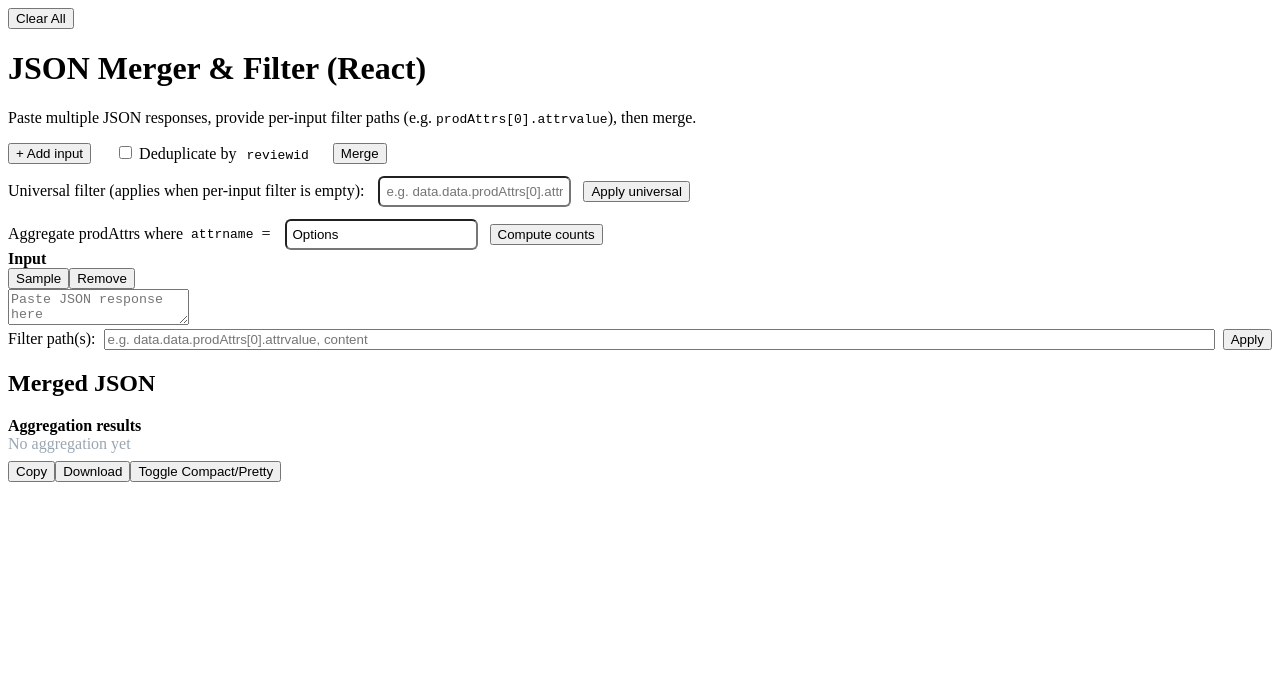
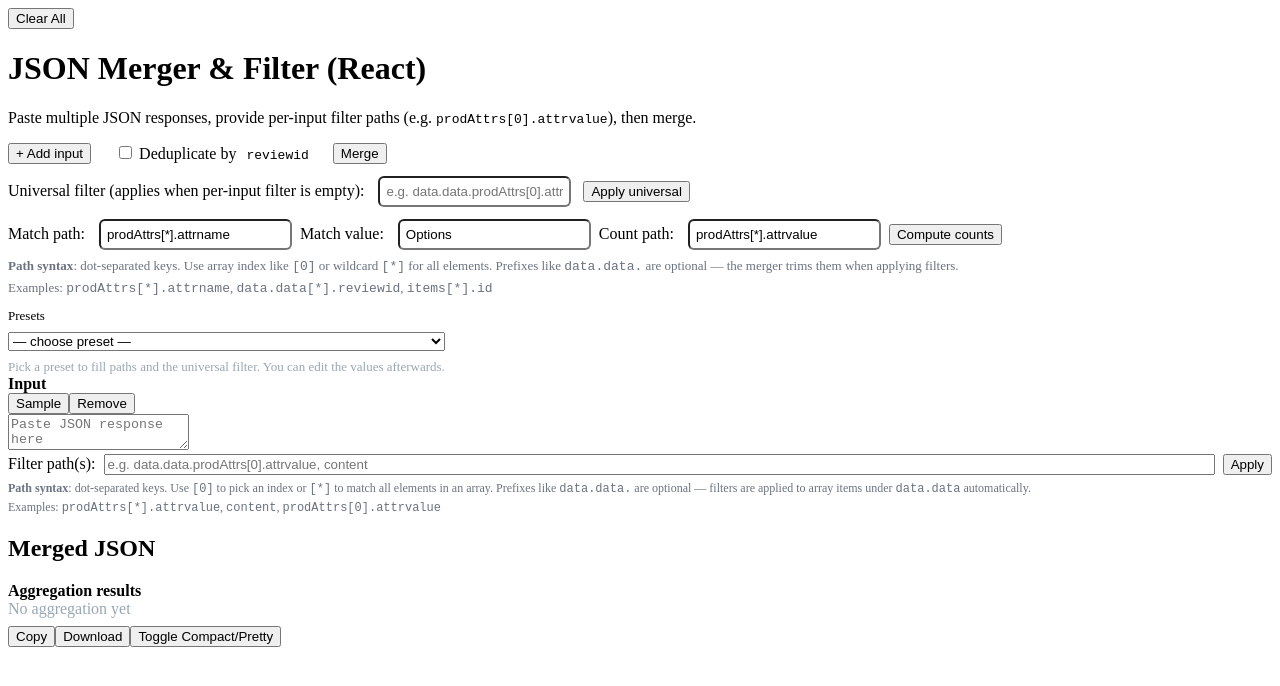
Before and after one commit to HeIp/JsonMergerFilterCounter, a React (Vite) app: page / in a window 1280 px wide. Shown: the top 686 px of the page. Built offline with nearby package versions, Linux system fonts and the light colour scheme; the HTML template or start-up script is replaced by a standard one.

Commit message:
Support all json responses

```diff
--- a/src/App.jsx
+++ b/src/App.jsx
@@ -7,12 +7,14 @@ function parsePath(path){
   if(!path) return parts;
   const raw = path.split('.');
   raw.forEach(token=>{
-    const re = /^([^\[\]]+)(?:\[(\d+)\])?$/;
+    const re = /^([^\[\]]+)(?:\[(\d+|\*)\])?$/;
     const m = token.match(re);
     if(m){
       const key = m[1];
-      if(typeof m[2] !== 'undefined') parts.push({key, index: parseInt(m[2],10)});
-      else parts.push({key});
+      if(typeof m[2] !== 'undefined'){
+        const idx = m[2] === '*' ? '*' : parseInt(m[2],10);
+        parts.push({key, index: idx});
+      } else parts.push({key});
     } else parts.push({key:token});
   });
   return parts;
@@ -108,8 +110,47 @@ export default function App(){
   const [pretty, setPretty] = useState(true);
   const [universalFilter, setUniversalFilter] = useState('');
   const [aggregateAttrName, setAggregateAttrName] = useState('Options');
+  const [aggregateMatchPath, setAggregateMatchPath] = useState('prodAttrs[*].attrname');
+  const [aggregateMatchValue, setAggregateMatchValue] = useState('Options');
+  const [aggregateCountPath, setAggregateCountPath] = useState('prodAttrs[*].attrvalue');
   const [aggregation, setAggregation] = useState({});
   const [focusId, setFocusId] = useState(null);
+
+  // validation helpers and presets for path syntax
+  function validatePath(path){
+    if(!path || !path.trim()) return 'Path required';
+    try{
+      const tokens = parsePath(path.trim());
+      if(!tokens.length) return 'Empty path';
+      for(const t of tokens){
+        if(!t.key || typeof t.key !== 'string') return 'Invalid token key';
+        if(typeof t.index !== 'undefined'){
+          if(!(t.index === '*' || (Number.isInteger(t.index) && t.index >= 0))) return 'Index must be a non-negative integer or *';
+        }
+      }
+      return null;
+    }catch(e){ return 'Invalid path'; }
+  }
+
+  const presets = [
+    {name:'prodAttrs (attrname -> attrvalue)',
+     matchPath:'prodAttrs[*].attrname', matchValue:'Options', countPath:'prodAttrs[*].attrvalue', universal:'prodAttrs[*].attrvalue'},
+    {name:'reviews (data.data[*] items)',
+     matchPath:'data.data[*].reviewid', matchValue:'', countPath:'data.data[*].productid', universal:'data.data[*].reviewid'},
+    {name:'items (generic items array)',
+     matchPath:'items[*].type', matchValue:'', countPath:'items[*].id', universal:'items[*].id'},
+  ];
+
+  function applyPreset(p){
+    setAggregateMatchPath(p.matchPath||'');
+    setAggregateMatchValue(p.matchValue||'');
+    setAggregateCountPath(p.countPath||'');
+    if(p.universal) setUniversalFilter(p.universal);
+  }
+
+  // inline validation values for rendering
+  const aggregateMatchPathError = validatePath(aggregateMatchPath);
+  const aggregateCountPathError = validatePath(aggregateCountPath);
 
   function addInput(){
     const newItem = {id:Date.now()+Math.random(), json:'', filter:'', error:null, lastApplied:null};
@@ -145,8 +186,8 @@ export default function App(){
     const merged = mergeParsedResponses(parsedList, {dedupe});
     const text = pretty ? JSON.stringify(merged, null, 2) : JSON.stringify(merged);
     setResult(text);
-    // compute aggregation counts based on merged items
-    computeAggregationFromItems(merged.data && Array.isArray(merged.data.data) ? merged.data.data : [], aggregateAttrName);
+    // compute aggregation counts based on merged items (use generic options)
+    computeAggregationFromOptions(merged.data && Array.isArray(merged.data.data) ? merged.data.data : [], aggregateMatchPath || `prodAttrs[*].attrname`, aggregateMatchValue || aggregateAttrName || 'Options', aggregateCountPath || `prodAttrs[*].attrvalue`);
     if(appliedInputId) updateInput(appliedInputId, {lastApplied: Date.now()});
   }
 
@@ -159,11 +200,15 @@ export default function App(){
   }
 
   function computeAggregationFromItems(items, attrName){
+      // New generic aggregation supports wildcard paths.
       const counts = {};
       if(!Array.isArray(items)){
         setAggregation({});
         return;
       }
+      // default legacy behavior when attrName provided as simple string: treat as prodAttrs attrname
+      // but we now support using aggregateMatchPath and aggregateCountPath from state
+      // This function will be replaced by computeAggregationFromOptions when UI fields provided.
       items.forEach(item=>{
         if(!item || !Array.isArray(item.prodAttrs)) return;
         item.prodAttrs.forEach(p=>{
@@ -174,6 +219,88 @@ export default function App(){
           }
         });
       });
+      setAggregation(counts);
+  }
+
+    // Helper: resolve values by path supporting wildcard [*]
+    function getValuesByPath(obj, path){
+      if(!path) return [];
+      const tokens = parsePath(path);
+      function walk(current, idx){
+        if(current == null) return [];
+        if(idx >= tokens.length) return [current];
+        const t = tokens[idx];
+        if(typeof t.index === 'undefined'){
+          return walk(current[t.key], idx+1);
+        }
+        // index present
+        if(t.index === '*'){
+          const arr = current[t.key];
+          if(!Array.isArray(arr)) return [];
+          let res = [];
+          for(const el of arr){ res = res.concat(walk(el, idx+1)); }
+          return res;
+        }
+        // numeric index
+        const child = current[t.key];
+        if(!Array.isArray(child)) return [];
+        const el = child[t.index];
+        return walk(el, idx+1);
+      }
+      return walk(obj, 0);
+    }
+
+    // Generic aggregation: iterate items and, if matchPath and countPath share same array root, pair elements
+    function computeAggregationFromOptions(items, matchPath, matchValue, countPath){
+      const counts = {};
+      if(!Array.isArray(items)){ setAggregation({}); return; }
+
+      // find array root prefix (string before first [*]) for match and count
+      function rootBeforeWildcard(path){
+        const i = path.indexOf('[*]');
+        if(i===-1) return null;
+        return path.slice(0, i);
+      }
+
+      const matchRoot = rootBeforeWildcard(matchPath);
+      const countRoot = rootBeforeWildcard(countPath);
+
+      items.forEach(item=>{
+        if(matchRoot && countRoot && matchRoot === countRoot){
+          // iterate the shared array
+          const arr = getValuesByPath(item, matchRoot + '[*]');
+          // get actual array elements at the root
+          // getValuesByPath returns array of elements after walking further; to get elements themselves, fetch root array
+          const rootTokens = parsePath(matchRoot);
+          const rootArr = (function(){
+            let cur = item;
+            for(const rt of rootTokens){ if(cur==null) return null; cur = cur[rt.key]; if(typeof rt.index !== 'undefined'){ if(rt.index==='*') return cur; else cur = cur[rt.index]; } }
+            return cur;
+          })();
+          if(!Array.isArray(rootArr)) return;
+          // determine remainder paths after root
+          const remMatch = matchPath.slice(matchRoot.length + 3); // remove '[*]'
+          const remCount = countPath.slice(countRoot.length + 3);
+          rootArr.forEach(el=>{
+            const mvals = remMatch ? getValuesByPath(el, remMatch) : [el];
+            const cvals = remCount ? getValuesByPath(el, remCount) : [el];
+            // if any match value equals matchValue, count corresponding cvals
+            const matched = mvals.some(v=>String(v) === String(matchValue));
+            if(matched){
+              cvals.forEach(cv=>{ const key = String(cv==null ? '' : cv); counts[key] = (counts[key]||0) + 1; });
+            }
+          });
+        } else {
+          // fallback: if any value at matchPath equals matchValue, then count all values at countPath
+          const mvals = getValuesByPath(item, matchPath);
+          const found = mvals.some(v=>String(v) === String(matchValue));
+          if(found){
+            const cvals = getValuesByPath(item, countPath);
+            cvals.forEach(cv=>{ const key = String(cv==null ? '' : cv); counts[key] = (counts[key]||0) + 1; });
+          }
+        }
+      });
+
       setAggregation(counts);
     }
 
@@ -229,22 +356,48 @@ export default function App(){
           <button onClick={()=>merge()}>Apply universal</button>
         </div>
 
-        <div style={{marginTop:12,display:'flex',gap:12,alignItems:'center',flexWrap:'wrap'}}>
-          <label style={{display:'flex',alignItems:'center',gap:8}}>Aggregate prodAttrs where <code>attrname</code> =
-            <input style={{marginLeft:6,padding:6,borderRadius:6}} value={aggregateAttrName} onChange={e=>setAggregateAttrName(e.target.value)} />
+        <div style={{marginTop:12,display:'flex',gap:12,alignItems:'flex-start',flexWrap:'wrap'}}>
+          <div style={{display:'flex',flexDirection:'column',gap:8}}>
+            <div style={{display:'flex',gap:8,alignItems:'center'}}>
+              <label style={{display:'flex',alignItems:'center',gap:8,flexDirection:'column',alignItems:'flex-start'}}>
+                <div style={{display:'flex',alignItems:'center',gap:8}}>
+                  <span>Match path:</span>
+                  <input style={{marginLeft:6,padding:6,borderRadius:6}} value={aggregateMatchPath||'prodAttrs[*].attrname'} onChange={e=>setAggregateMatchPath(e.target.value)} />
+                </div>
+                {aggregateMatchPathError ? <div style={{color:'#b91c1c',fontSize:12,marginTop:4}}>{aggregateMatchPathError}</div> : null}
               </label>
-          <button onClick={()=>(
-            // compute from current result if available
-            (()=>{
+              <label style={{display:'flex',alignItems:'center',gap:8}}>Match value:
+                <input style={{marginLeft:6,padding:6,borderRadius:6}} value={aggregateMatchValue||'Options'} onChange={e=>setAggregateMatchValue(e.target.value)} />
+              </label>
+              <label style={{display:'flex',alignItems:'center',gap:8,flexDirection:'column',alignItems:'flex-start'}}>
+                <div style={{display:'flex',alignItems:'center',gap:8}}>
+                  <span>Count path:</span>
+                  <input style={{marginLeft:6,padding:6,borderRadius:6}} value={aggregateCountPath||'prodAttrs[*].attrvalue'} onChange={e=>setAggregateCountPath(e.target.value)} />
+                </div>
+                {aggregateCountPathError ? <div style={{color:'#b91c1c',fontSize:12,marginTop:4}}>{aggregateCountPathError}</div> : null}
+              </label>
+              <button disabled={!!(aggregateMatchPathError || aggregateCountPathError)} title={aggregateMatchPathError || aggregateCountPathError ? 'Fix path errors' : 'Compute counts'} onClick={()=>{
                 try{
                   const parsed = result ? JSON.parse(result) : null;
                   const items = parsed && parsed.data && Array.isArray(parsed.data.data) ? parsed.data.data : [];
-                computeAggregationFromItems(items, aggregateAttrName);
-              }catch(e){
-                // if result not JSON, do nothing
-              }
-            })()
-          )}>Compute counts</button>
+                  computeAggregationFromOptions(items, aggregateMatchPath||'prodAttrs[*].attrname', aggregateMatchValue||'Options', aggregateCountPath||'prodAttrs[*].attrvalue');
+                }catch(e){ }
+              }}>{(aggregateMatchPathError || aggregateCountPathError) ? 'Fix paths' : 'Compute counts'}</button>
+            </div>
+            <div style={{color:'#6b7280',fontSize:13}}>
+              <div><strong>Path syntax</strong>: dot-separated keys. Use array index like <code>[0]</code> or wildcard <code>[*]</code> for all elements. Prefixes like <code>data.data.</code> are optional — the merger trims them when applying filters.</div>
+              <div style={{marginTop:6}}>Examples: <code>prodAttrs[*].attrname</code>, <code>data.data[*].reviewid</code>, <code>items[*].id</code></div>
+            </div>
+          </div>
+
+          <div style={{minWidth:260,display:'flex',flexDirection:'column',gap:8}}>
+            <label style={{fontSize:13}}>Presets</label>
+            <select onChange={e=>{ const p = presets[Number(e.target.value)]; if(p) applyPreset(p); }}>
+              <option value="">— choose preset —</option>
+              {presets.map((p,i)=> <option key={p.name} value={i}>{p.name}</option>)}
+            </select>
+            <div style={{color:'#9aa6b2',fontSize:13}}>Pick a preset to fill paths and the universal filter. You can edit the values afterwards.</div>
+          </div>
         </div>
       </div>
 
--- a/src/components/InputBlock.jsx
+++ b/src/components/InputBlock.jsx
@@ -90,6 +90,10 @@ export default function InputBlock({id,json,filter,error,lastApplied,onChange,on
           <button onClick={onApply}>Apply</button>
         </label>
       </div>
+      <div style={{marginTop:6,color:'#6b7280',fontSize:12}}>
+        <div><strong>Path syntax</strong>: dot-separated keys. Use <code>[0]</code> to pick an index or <code>[*]</code> to match all elements in an array. Prefixes like <code>data.data.</code> are optional — filters are applied to array items under <code>data.data</code> automatically.</div>
+        <div style={{marginTop:4}}>Examples: <code>prodAttrs[*].attrvalue</code>, <code>content</code>, <code>prodAttrs[0].attrvalue</code></div>
+      </div>
       <div className="error" aria-live="polite">{error || ''}</div>
       <div style={{marginTop:6,color:'#9aa6b2',fontSize:12}}>{lastApplied ? 'Last applied: '+(new Date(lastApplied)).toLocaleString() : ''}</div>
     </div>
```
Lines whose indentation alone changed are shown as unchanged.
